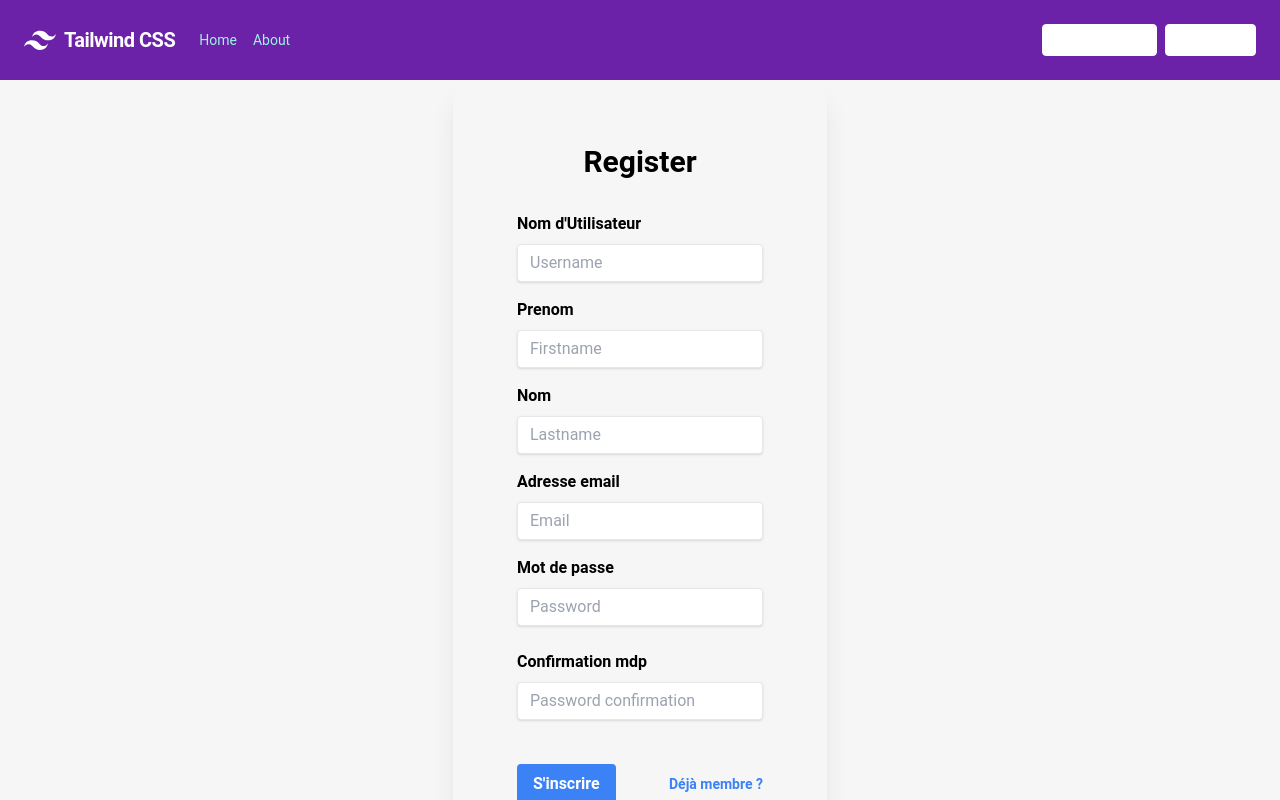
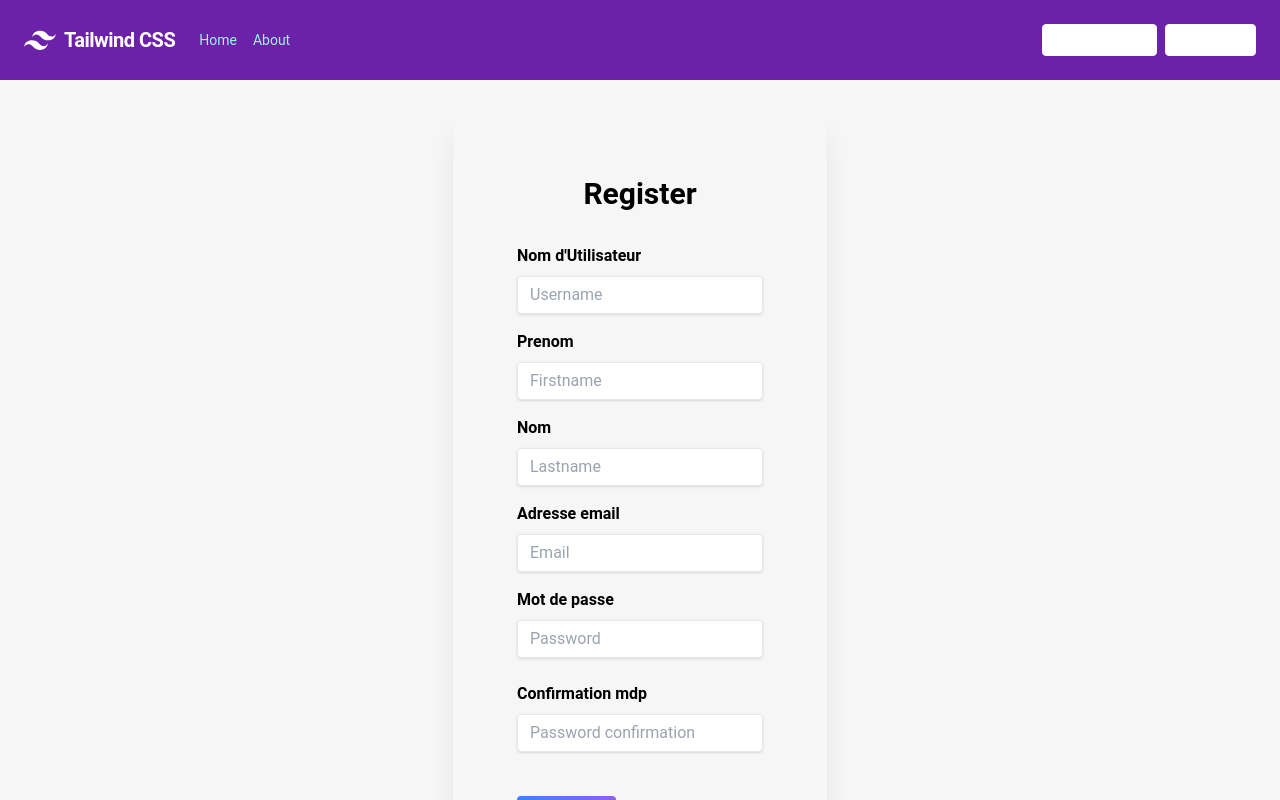
Before and after one commit to th0mas2118/Atelier_2, a Vue app in the folder reunionou/: page /register in a window 1280 px wide. Built offline with nearby package versions, Linux system fonts and the light colour scheme.

Commit message:
change button color

```diff
--- a/reunionou/src/views/LoginView.vue
+++ b/reunionou/src/views/LoginView.vue
@@ -10,7 +10,7 @@ let log = reactive({
 
 <template>
   <div class="login-container flex w-full justify-center">
-    <div class="login-view mt-8">
+    <div class="login-view mt-8 shadow-">
       <form class="shadow-3xl rounded px-16 pt-16 pb-8 mb-8" type="login" onsubmit="return false"
         @submit="user.setConnected(log)" @keyup.enter="user.setConnected(log)">
         <h1 class="text-3xl font-bold mb-8 text-center">Se Connecter</h1>
@@ -28,7 +28,7 @@ let log = reactive({
         </div>
         <div class="flex items-center justify-between">
           <button
-            class="bg-blue-500 hover:bg-blue-700 text-white font-bold py-2 px-4 rounded focus:outline-none focus:shadow-outline"
+            class="bg-gradient-to-r from-blue-500 to-cpurple hover:bg-blue-700 text-white font-bold py-2 px-4 rounded focus:outline-none focus:shadow-outline"
             type="button" @click="user.setConnected(log)">
             Login
           </button>
--- a/reunionou/src/views/RegisterView.vue
+++ b/reunionou/src/views/RegisterView.vue
@@ -41,7 +41,7 @@ const Register = async () => {
 
 <template>
   <div class="register-view flex w-full justify-center">
-    <form class="shadow-xl max-w-xl mx-auto rounded px-16 pt-16 pb-8 mb-8">
+    <form class="shadow-xl max-w-xl mx-auto rounded px-16 pt-16 pb-8 m-8 mb-8">
       <h1 class="text-3xl font-bold mb-8 text-center">Register</h1>
       <div class="mb-4">
         <label class="block text-white-700 font-bold mb-2" for="username">Nom d'Utilisateur</label>
@@ -81,7 +81,7 @@ const Register = async () => {
       </div>
       <div class="flex items-center justify-between mt-11">
         <button
-          class="bg-blue-500 hover:bg-blue-700 text-white font-bold py-2 px-4 rounded focus:outline-none focus:shadow-outline"
+          class="bg-gradient-to-r from-blue-500 to-cpurple hover:bg-blue-700 text-white font-bold py-2 px-4 rounded focus:outline-none focus:shadow-outline"
           type="button" @click="Register()">
           S'inscrire
         </button>
```
